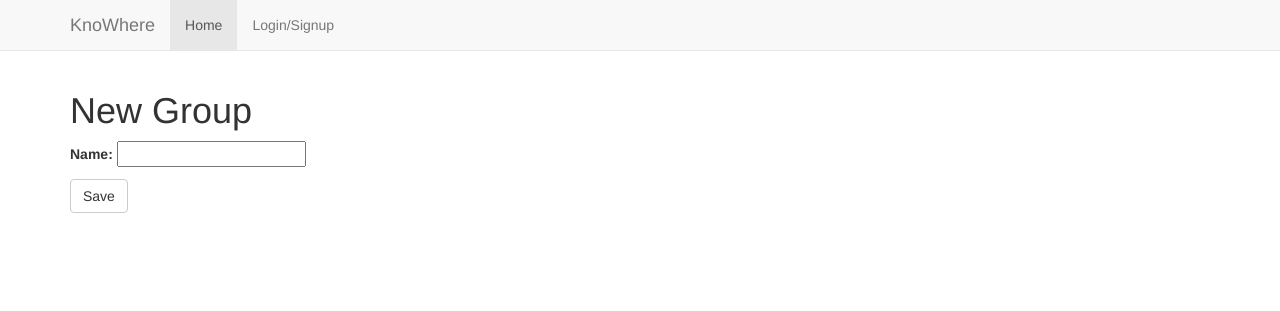
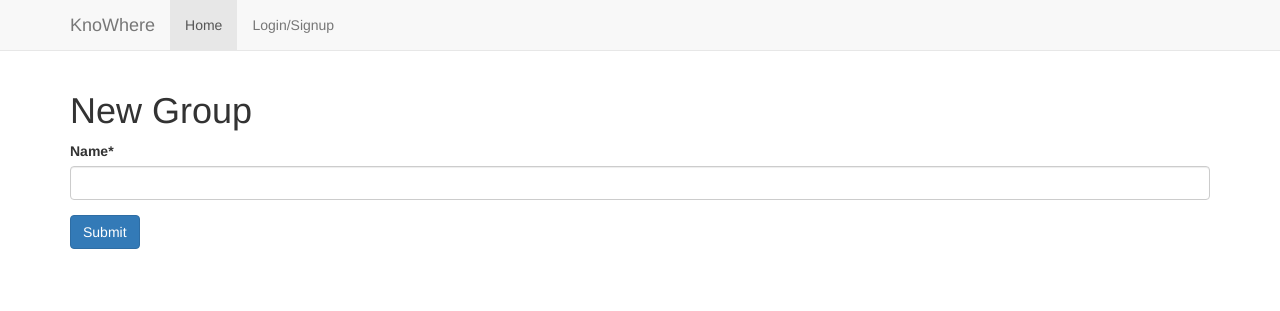
Before and after one commit to justKnoWhere/knowhere, a Django app: page /group/new/ in a window 1280 px wide. Shown: the top 311 px of the page. Run offline with Django 3.2, Linux system fonts and the light colour scheme; some libraries are stand-ins or nearby versions.

Commit message:
KW-45 Converting current form implimentation to crispy forms

```diff
--- a/knowhere/settings.py
+++ b/knowhere/settings.py
@@ -51,7 +51,7 @@ INSTALLED_APPS = (
     'allauth.socialaccount',
     'allauth.socialaccount.providers.facebook',
     'allauth.socialaccount.providers.google',
-    'crispy-forms'
+    'crispy_forms'
 )
 
 SITE_ID = 1
--- a/website/forms.py
+++ b/website/forms.py
@@ -1,20 +1,32 @@
 from website.models import NotificationZone, Group, Notification
 from django.forms import ModelForm
+from crispy_forms.helper import FormHelper
+from crispy_forms.layout import Submit
 
 
 class NotificationZoneForm(ModelForm):
+    helper = FormHelper()
+    helper.form_tag
+    helper.add_input(Submit('submit', 'Submit'))
+
     class Meta:
         model = NotificationZone
         exclude = ['user']
 
 
 class GroupForm(ModelForm):
+    helper = FormHelper()
+    helper.add_input(Submit('submit', 'Submit'))
+
     class Meta:
         model = Group
         exclude = ['users']
 
 
 class NotificationForm(ModelForm):
+    helper = FormHelper()
+    helper.add_input(Submit('submit', 'Submit'))
+
     class Meta:
         model = Notification
         exclude = ['user']
--- a/website/templates/website/group_edit.html
+++ b/website/templates/website/group_edit.html
@@ -4,8 +4,6 @@
 
 {% block content %}
     <h1>New Group</h1>
-    <form method="POST" class="group-form">{% csrf_token %}
-        {{ form.as_p }}
-        <button type="submit" class="save btn btn-default">Save</button>
-    </form>
+    {% load crispy_forms_tags %}
+    {% crispy form %}
 {% endblock %}
--- a/website/templates/website/notification_edit.html
+++ b/website/templates/website/notification_edit.html
@@ -4,8 +4,6 @@
 
 {% block content %}
     <h1>New Notification</h1>
-    <form method="POST" class="group-form">{% csrf_token %}
-        {{ form.as_p }}
-        <button type="submit" class="save btn btn-default">Save</button>
-    </form>
+    {% load crispy_forms_tags %}
+    {% crispy form %}
 {% endblock %}
--- a/website/templates/website/notification_zone_edit.html
+++ b/website/templates/website/notification_zone_edit.html
@@ -4,8 +4,6 @@
 
 {% block content %}
     <h1>New Notification Zone</h1>
-    <form method="POST" class="notification-zone-form">{% csrf_token %}
-        {{ form.as_p }}
-        <button type="submit" class="save btn btn-default">Save</button>
-    </form>
+    {% load crispy_forms_tags %}
+    {% crispy form %}
 {% endblock %}
```
